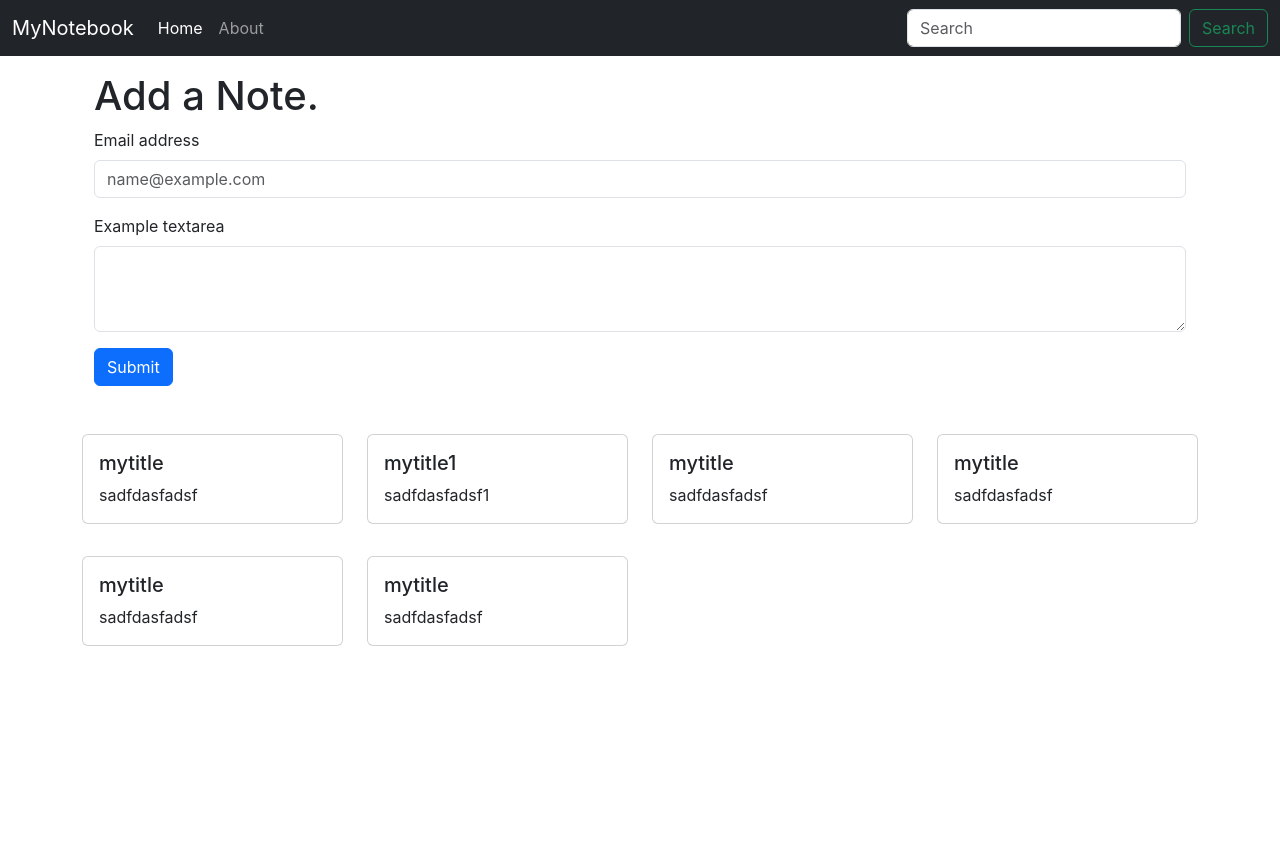
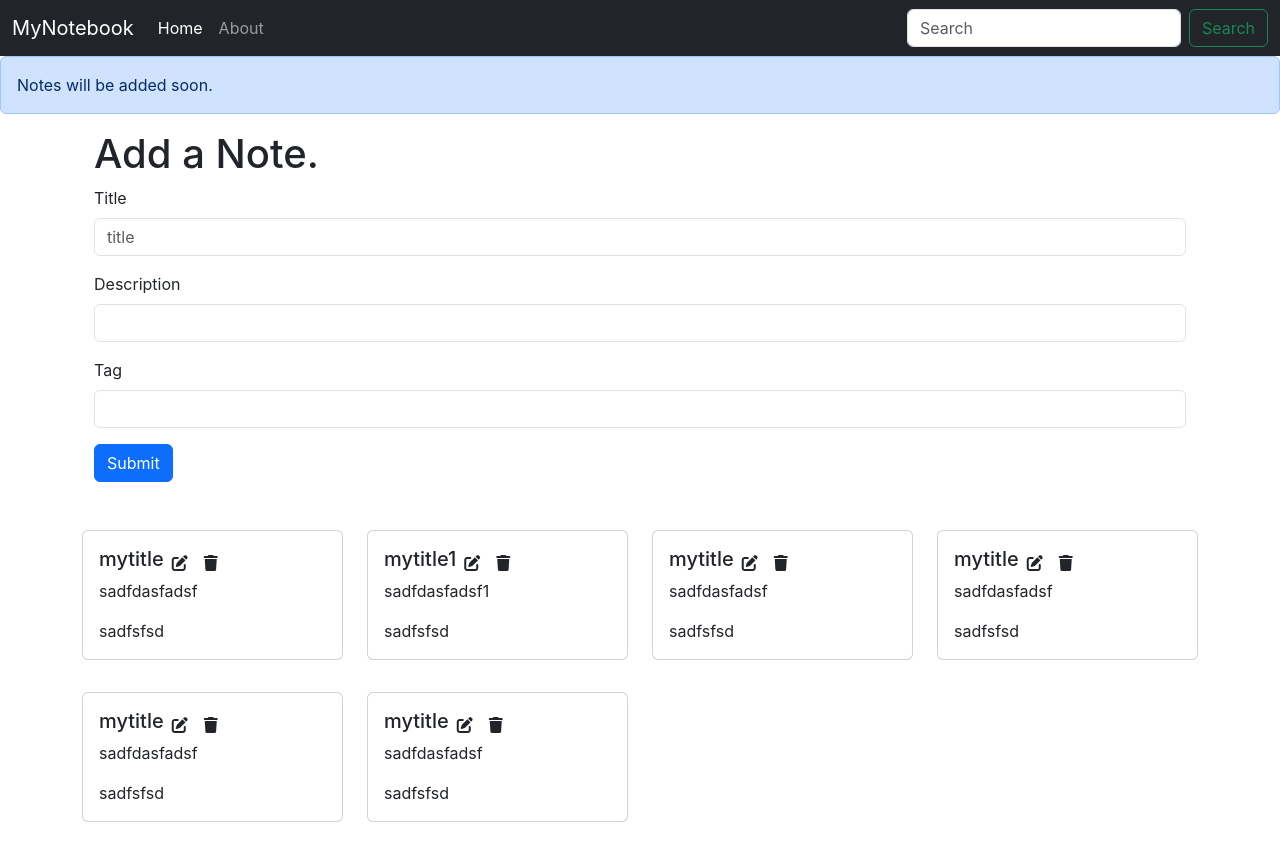
Before and after one commit to neelshrimali/inotebook, a React (Create React App) app: page / in a window 1280 px wide. Before the commit the page ends 800 px from the top, so only its background shows below. Built offline with nearby package versions, Linux system fonts and the light colour scheme; the HTML template or start-up script is replaced by a standard one.

Commit message:
Add note frontend created and tested with NoteState context

```diff
--- a/public/index.html
+++ b/public/index.html
@@ -17,7 +17,7 @@
   <body>
     <noscript>You need to enable JavaScript to run this app.</noscript>
     <div id="root"></div>
-
+    <script src="https://kit.fontawesome.com/623d11956b.js" crossorigin="anonymous"></script>
     <script src="https://cdn.jsdelivr.net/npm/bootstrap@5.3.0-alpha1/dist/js/bootstrap.bundle.min.js" integrity="sha384-w76AqPfDkMBDXo30jS1Sgez6pr3x5MlQ1ZAGC+nuZB+EYdgRZgiwxhTBTkF7CXvN" crossorigin="anonymous"></script>
   </body>
 </html>
--- a/src/App.js
+++ b/src/App.js
@@ -4,6 +4,7 @@
 import { Home } from "./component/Home";
 import About from "./component/About";
 import NoteState from "./context/notes/NoteState";
+import Alert from "./component/Alert";
 
 function App() {
   return (
@@ -11,6 +12,7 @@
     <NoteState>
       <Router>
         <Navbar />
+        <Alert message={"Notes will be added soon."} />
         <div className="container">
         <Routes>
           <Route exact path="/" element={<Home/>} />
--- /dev/null
+++ b/src/component/AddNote.js
@@ -0,0 +1,65 @@
+import React, { useContext, useState } from "react";
+import noteContext from "../context/notes/noteContext";
+
+const AddNote = () => {
+  const context = useContext(noteContext);
+  const { addNote } = context;
+
+  const [note, setNote] = useState({ title: "", description: "", tag: "asd" });
+  const handleClick = (e) => {
+    e.preventDefault();
+    addNote(note.title, note.description, note.tag);
+  };
+  const onChange = (e) => {
+    setNote({ ...note, [e.target.name]: e.target.value});
+  };
+  return (
+    <div className="container my-3">
+      <h1>Add a Note.</h1>
+      <form>
+        <div className="mb-3">
+          <label className="form-label">Title</label>
+          <input
+            type="text"
+            className="form-control"
+            id="title"
+            name="title"
+            placeholder="title"
+            onChange={onChange}
+          />
+        </div>
+        <div className="mb-3">
+          <label className="form-label">Description</label>
+          <input
+            type="text"
+            className="form-control"
+            id="description"
+            name="description"
+            onChange={onChange}
+          ></input>
+        </div>
+        <div className="mb-3">
+          <label className="form-label">Tag</label>
+          <input
+            type="text"
+            className="form-control"
+            id="tag"
+            name="tag"
+            onChange={onChange}
+          ></input>
+        </div>
+        <div className="col-auto">
+          <button
+            type="submit"
+            className="btn btn-primary mb-3"
+            onClick={handleClick}
+          >
+            Submit
+          </button>
+        </div>
+      </form>
+    </div>
+  );
+};
+
+export default AddNote;
--- /dev/null
+++ b/src/component/Alert.js
@@ -0,0 +1,13 @@
+import React from "react";
+
+const Alert = (props) => {
+  return (
+    <div>
+      <div className="alert alert-primary" role="alert">
+            {props.message}
+      </div>
+    </div>
+  );
+};
+
+export default Alert;
--- a/src/component/Home.js
+++ b/src/component/Home.js
@@ -4,35 +4,6 @@
 
   return (
     <div>
-      <div className="container my-3">
-        <h1>Add a Note.</h1>
-        <form>
-          <div className="mb-3">
-            <label  className="form-label">
-              Email address
-            </label>
-            <input
-              type="email"
-              className="form-control"
-              id="exampleFormControlInput1"
-              placeholder="name@example.com"
-            />
-          </div>
-          <div className="mb-3">
-            <label  className="form-label">
-              Example textarea
-            </label>
-            <textarea
-              className="form-control"
-              id="exampleFormControlTextarea1"
-              rows="3"
-            ></textarea>
-          </div>
-          <div className="col-auto">
-          <button type="submit" className="btn btn-primary mb-3">Submit</button>
-        </div>
-        </form>
-      </div>
       <Notes/>
     </div>
   );
--- a/src/component/NoteItem.js
+++ b/src/component/NoteItem.js
@@ -4,12 +4,15 @@
   const { note } = props;
   return (
     <div className="col-md-3">
-      <div class="card my-3">
-        <div class="card-body">
-          <h5 class="card-title">{note.title}</h5>
-          <p class="card-text">
-          {note.description}
-          </p>
+      <div className="card my-3">
+        <div className="card-body">
+          <div className="d-flex align-items-center">
+            <h5 className="card-title">{note.title}</h5>
+            <i className="fa-sharp fa-solid fa-pen-to-square mx-2"></i>
+            <i className="fa-sharp fa-solid fa-trash mx-2"></i>
+          </div>
+          <p className="card-text">{note.description}</p>
+          <p className="card-text">{note.tag}</p>
         </div>
       </div>
     </div>
--- a/src/component/Notes.js
+++ b/src/component/Notes.js
@@ -1,18 +1,21 @@
-import React , {useContext} from 'react'
-import noteContext from '../context/notes/noteContext';
-import NoteItem from './NoteItem';
+import AddNote from "./AddNote";
+import React, { useContext } from "react";
+import NoteItem from "./NoteItem";
+import noteContext from "../context/notes/noteContext";
 
 const Notes = () => {
   const context = useContext(noteContext);
-  const {notes, setNotes} = context;
+  const { notes } = context;
+  return (
+    <>
+      <AddNote />
+      <div className="row my-3">
+        { notes.map((note) => {
+          return <NoteItem key={note._id} note={note} />;
+        })}
+      </div>
+    </>
+  );
+};
 
-  return (
-    <div className="row my-3">
-    {notes.map((note)=>{
-      return <NoteItem note={note}/>
-    })}
-  </div>
-  )
-}
-
-export default Notes
+export default Notes;
--- a/src/context/notes/NoteState.js
+++ b/src/context/notes/NoteState.js
@@ -13,7 +13,7 @@
       __v: 0,
     },
     {
-      _id: "63eb8114f15c7d86f364e2a0",
+      _id: "63eb8114f15c7d86f364e2a1",
       user: "63e8ef4397ace1327a66fdf6",
       title: "mytitle1",
       description: "sadfdasfadsf1",
@@ -22,7 +22,7 @@
       __v: 0,
     },
     {
-      _id: "63eb8114f15c7d86f364e2a0",
+      _id: "63eb8114f15c7d86f364e2a02",
       user: "63e8ef4397ace1327a66fdf6",
       title: "mytitle",
       description: "sadfdasfadsf",
@@ -31,7 +31,7 @@
       __v: 0,
     },
     {
-      _id: "63eb8114f15c7d86f364e2a0",
+      _id: "63eb8114f15c7d86f364e2a021",
       user: "63e8ef4397ace1327a66fdf6",
       title: "mytitle",
       description: "sadfdasfadsf",
@@ -40,7 +40,7 @@
       __v: 0,
     },
     {
-      _id: "63eb8114f15c7d86f364e2a0",
+      _id: "63eb8114f15c7d86f364e2a012",
       user: "63e8ef4397ace1327a66fdf6",
       title: "mytitle",
       description: "sadfdasfadsf",
@@ -49,7 +49,7 @@
       __v: 0,
     },
     {
-      _id: "63eb8114f15c7d86f364e2a0",
+      _id: "63eb8114f15c7d86f364e2a021s",
       user: "63e8ef4397ace1327a66fdf6",
       title: "mytitle",
       description: "sadfdasfadsf",
@@ -60,8 +60,29 @@
   ];
   const [notes, setNotes] = useState(notesInitial);
 
+  //Add a  note
+  const addNote = (title, description, tag) => {
+    //TODO api call
+    console.log("adding a note");
+    const note = {
+      _id: "63eb8114f15c7d86f364e2a0asd21s",
+      user: "63e8ef4397ace1327a66fdf6",
+      title: title,
+      description: description,
+      tag: tag,
+      date: "2023-02-14T12:39:48.033Z",
+      __v: 0,
+    };
+    setNotes(notes.concat(note));
+  };
+  //Delete a note
+  const deleteNote = () => {};
+  //Edit a note
+  const editNote = () => {};
   return (
-    <NoteContext.Provider value={{ notes, setNotes }}>
+    <NoteContext.Provider
+      value={{ notes, setNotes, addNote, deleteNote, editNote }}
+    >
       {prop.children}
     </NoteContext.Provider>
   );
--- a/src/index.css
+++ b/src/index.css
@@ -11,3 +11,7 @@
   font-family: source-code-pro, Menlo, Monaco, Consolas, 'Courier New',
     monospace;
 }
+
+i{
+  cursor: pointer;
+}
```
